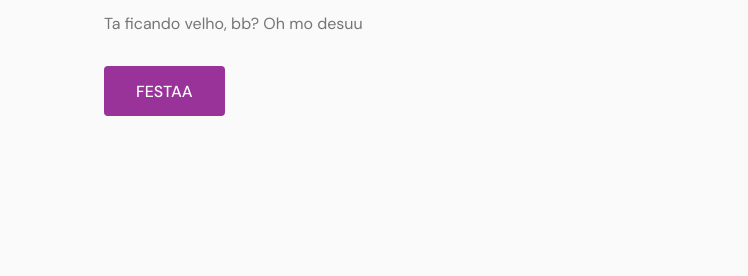
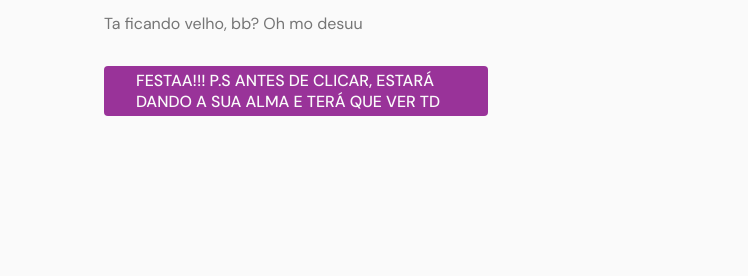
Before and after one commit to alineg007/page, a plain HTML site: page index.html in a window 1280 px wide. Shown: the part 290-566 px from the top of the page, 0-748 px from the left. Drawn offline with nearby package versions, Linux system fonts and the light colour scheme; files whose address does not match are found by name.

Commit message:
Update index.html

```diff
--- a/index.html
+++ b/index.html
@@ -62,9 +62,9 @@
             </p>
             <a
               class="button"
-              href="https://www.youtube.com/watch?v=niMtQU7QfTo"
+              href="https://www.youtube.com/watch?v=1Mcdh2Vf2Xk&t=2s"
               target="_blank"
-              >FESTAA</a
+              >FESTAA!!! P.S ANTES DE CLICAR, ESTARÁ DANDO A SUA ALMA E TERÁ QUE VER TD</a
             >
           </div>
         </div>
```
